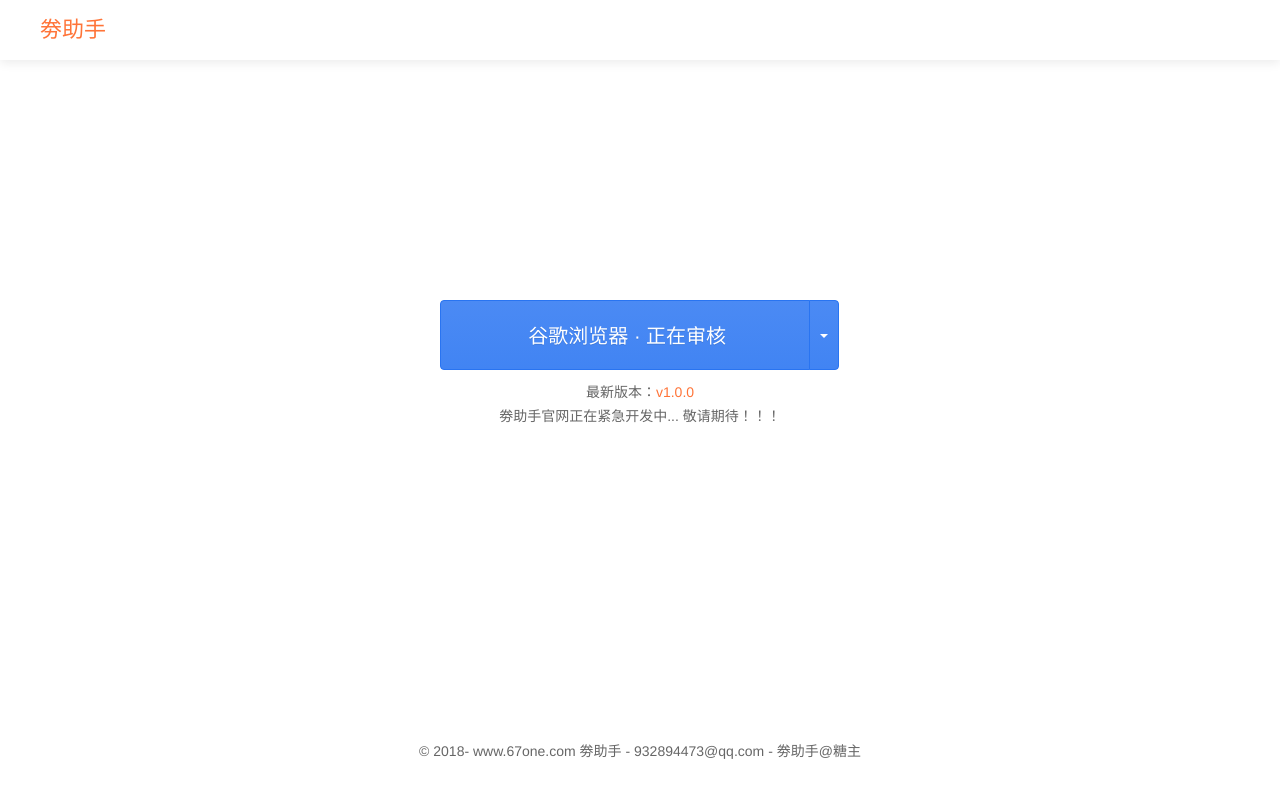
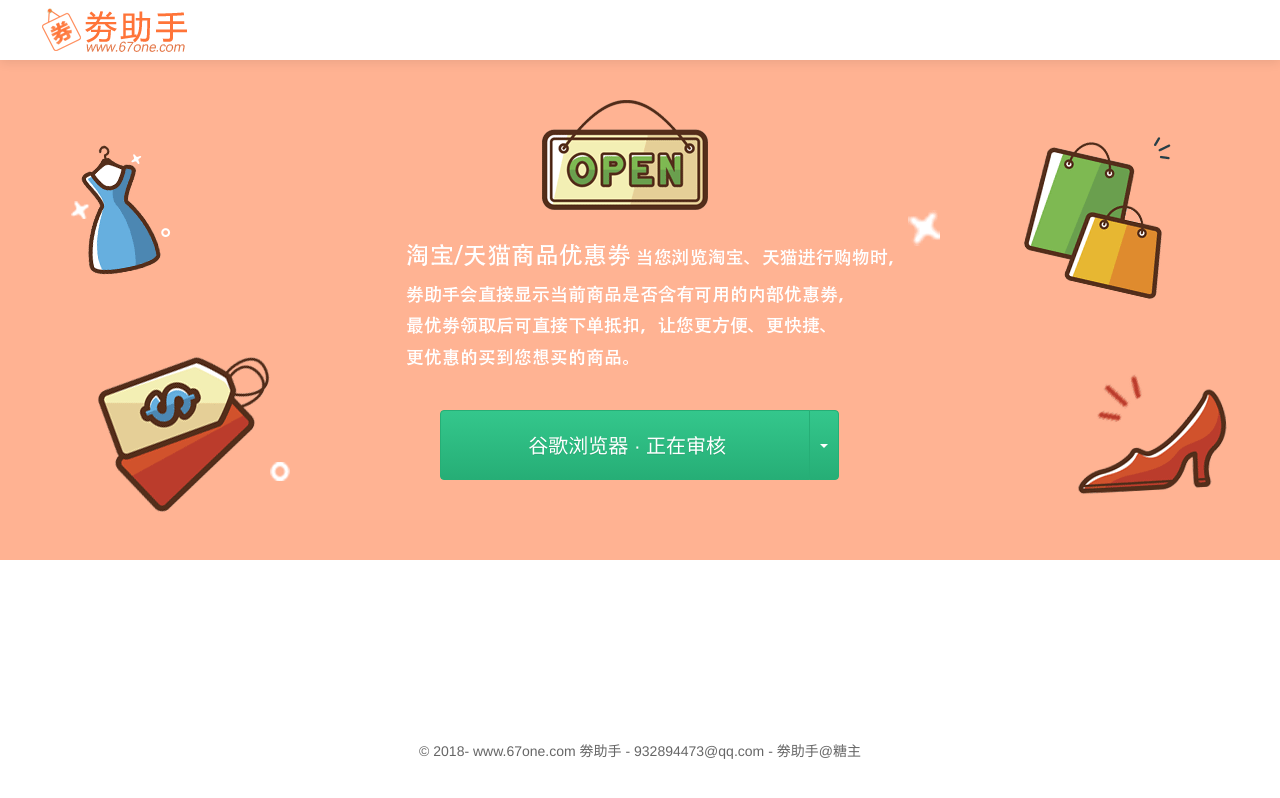
Before and after one commit to SoulFlys/coupon-html, a plain HTML site: page index.html in a window 1280 px wide. Drawn offline with Linux system fonts and the light colour scheme.

Commit message:
20180427

```diff
--- a/css/base.css
+++ b/css/base.css
@@ -90,3 +90,10 @@
 p[contenteditable] {
     outline: none;
 }
+
+img {
+    max-width: 100%;
+    display: block;
+    border: 0;
+    outline: 0;
+}
--- a/css/index.css
+++ b/css/index.css
@@ -1,3 +1,10 @@
+/*
+FF7338
+FF966A
+FFB292
+26AE77
+*/
+
 .wrapper {}
 .header {
     width: auto;
@@ -21,17 +28,35 @@
 }
 
 .header .header-con .logo {
-    font-size: 22px;
-    color: #ff7438;
+    height: 50px;
+    margin: 5px auto;
 }
 
 .container {
     margin-top: 60px;
+    overflow: hidden;
+}
+
+.warp {
+    background-color: #FF966A;
+    height: 500px;
+    background: url('../imgs/warp_bg.png') no-repeat center #FFB292;
+}
+
+.plugin-info {
+    width: 400px;
+    padding-top: 180px;
+    margin:0 auto;
+    line-height: 24px;
 }
 
 .plugin-list {
     width: 400px;
-    margin: 300px auto 10px;
+    /* margin: 0 auto; */
+    /* padding: 200px 0 10px; */
+    /* margin-top: 50px; */
+    margin: 0 auto 10px;
+    padding: 350px;
 }
 
 .plugin-list:after{
@@ -51,9 +76,9 @@
     font-size: 16px;
     color: #fff;
     text-shadow: 0 1px rgba(0,0,0,0.1);
-    background-color: #4184f3;
-    background-image: linear-gradient(to bottom, #4b8af4,#4184f3);
-    border: 1px solid #2974f1;
+    background-color: #26AE76;
+    background-image: linear-gradient(to bottom, #34c78c,#26AE76);
+    border: 1px solid #26AE76;
     float: left;
     text-align: center;
 }
@@ -78,9 +103,9 @@
     display: inline-block;
     color: #fff;
     text-shadow: 0 1px rgba(0,0,0,0.1);
-    background-color: #4184f3;
-    background-image: linear-gradient(to bottom, #4b8af4,#4184f3);
-    border: 1px solid #2974f1;
+    background-color: #26AE76;
+background-image: linear-gradient(to bottom, #34c78c,#26AE76);
+border: 1px solid #26AE76;
     float: left;
 }
 .arrow {
@@ -97,9 +122,9 @@
 
 .plugin-btn:hover, .dropdown-btn:hover, .plugin-btn:active, .dropdown-btn:active {
     color: #fff;
-    background-color: #2974f1;
-    background-image: linear-gradient(to bottom, #4184f3, #337bf2);
-    border-color: #0f61e8;
+    background-color: #26AE76;
+    background-image: linear-gradient(to bottom, #26AE76,#259467);
+    border: 1px solid #26AE76;
     z-index: 2;
     -webkit-box-shadow: 0 1px 1px rgba(0, 0, 0, 0.2);
     box-shadow: 0 1px 1px rgba(0, 0, 0, 0.2)
@@ -118,7 +143,7 @@
 }
 
 .plugin-version span {
-    color: #ff7438;
+    color: #fff;
 }
 
 .footer {
--- a/index.html
+++ b/index.html
@@ -18,11 +18,18 @@
     <div class="wrapper">
         <div class="header">
             <div class="header-con">
-                <div class="logo">劵助手</div>
+                <div class="logo"><img src="./imgs/logo.png" alt=""></div>
             </div>
         </div>
         <div class="container">
             <div class="warp">
+                <!-- <div style="padding-top:100px;">
+                    <img src="./imgs/warp_title.png" alt="" style="margin:0 auto;">
+                </div> -->
+                <!-- <div class="plugin-info">
+                    <b>淘宝/天猫商品优惠劵</b>
+                    当您浏览淘宝、天猫进行购物时，劵助手会直接显示当前商品是否含有可用的内部优惠劵，最优劵领取后可直接下单抵扣，让您更方便、更快捷、更优惠的买到您想买的商品。
+                </div> -->
                 <div class="plugin-list">
                     <a href="" class="plugin-btn">
                         <i class="icon icon-chrome"></i>
@@ -41,3 +48,4 @@
     </div>
 </body>
 </html>
+<!-- 26AE77 -->
```
Also changed, not shown: imgs/logo.png (added), imgs/warp_bg.png (added), imgs/warp_title.png (added).
